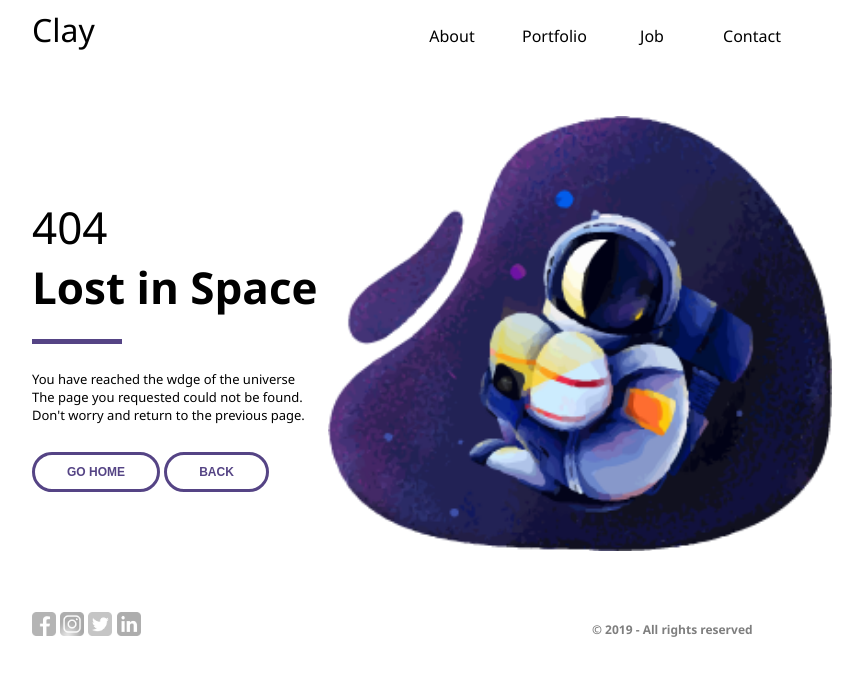
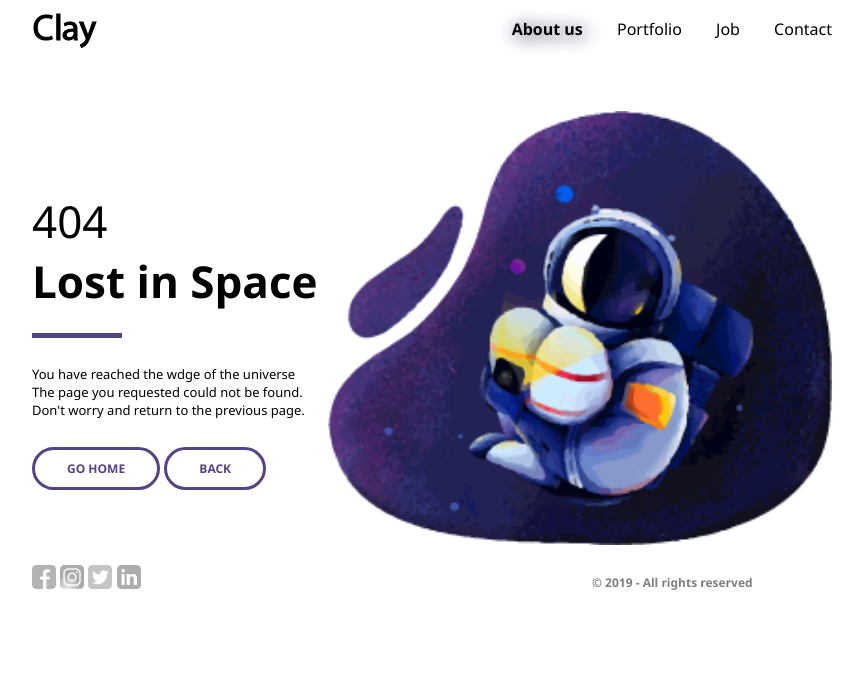
Before and after one commit to Audriusvilnius/Audrius_BIT_40_KD2, a website: page index.html in a window 1280 px wide. Shown: the whole page, without its empty margins (208-1071 px from the left). Drawn offline with Linux system fonts and the light colour scheme.

Commit message:
Chane nav and bottom

```diff
--- a/Style/main.css
+++ b/Style/main.css
@@ -1,14 +1,157 @@
-.conteiner{
+.conteiner {
     width: 800px;
     margin-left: calc(50% - 400px);
     font-family: 'Segoe UI', Tahoma, Geneva, Verdana, sans-serif;
+    display: inline-block;
+}
+
+.logo {
+    width: 50%;
+    object-fit: contain;
+    object-position: top left;
+    object-fit: cover;
+}
+
+.main-menu {
+    float: right;
+    font-size: 16px;
+    line-height: 20px;
+    padding-top: 11px;
+}
+
+.main-menu>.link:nth-child(1) {
+    font-weight: bold;
+    text-shadow: 2px 2px 17px #221547;
+    margin-left: 0;
+}
+
+.no-margin {
+    margin-left: 0;
+}
+.main-menu > .link {
+    color: #000;
+    margin-left: 30px;
+    text-decoration: none;
+}
+
+/* .main-menu>.underline {
+    text-shadow: 2px 2px 17px #221547;
+} */
+
+.link {
+    text-decoration: none;
+    color: #000;
 }
 
 main {
-    padding-bottom: 120px;
+    padding-bottom: 20px;
 }
 
-.h1_header {
+p:hover,
+h1:hover,
+.link:hover {
+    text-shadow: 2px 2px 17px #221547;
+}
+
+span {
+    font-weight: lighter
+}
+
+.border {
+    width: 90px;
+    margin-top: 0%;
+    margin-bottom: 9%;
+    border-bottom: 5px solid #554485;
+}
+
+.letf_size_content {
+    width: 37%;
+    display: inline-block;
+}
+
+.right_size_content {
+    width: 63%;
+    float: right;
+    padding-top: 7%;
+}
+
+.wellcom_text {
+    font-size: 44px;
+    font-weight: bold;
+    margin-bottom: 0%;
+    margin-top: 0%;
+    padding-top: 46%;
+}
+
+.massege {
+    font-size: 13px;
+    text-align: justify;
+}
+
+.button_go_home,
+.button_back {
+    padding: 10px 32px;
+    text-align: center;
+    text-decoration: none;
+    display: inline-block;
+    font-size: 12px;
+    border-radius: 80px;
+    border-style: solid;
+    font-weight: bold;
+    border-width: 3px;
+    margin-top: 5%;
+    border-color: #554485;
+    text-transform: uppercase;
+}
+
+.button_go_home {
+    background-color: #fff;
+    color: #554485;
+    padding: 10px 32px;
+}
+
+.button_back {
+    background-color: #fff;
+    color: #554485;
+    padding: 10px 32px;
+}
+
+.button_go_home:hover,
+.button_back:hover {
+    background-color: #554485;
+    color: #fff;
+    padding: 10px 32px;
+}
+
+.img_footer {
+    display: inline-block;
+    width: 3%;
+    filter: grayscale(100%);
+    margin-left: 15px;
+    opacity: 0.5;
+    margin: 0%;
+}
+
+.img_footer:hover {
+    filter: grayscale(0%);
+    opacity: 1;
+}
+
+.COPYRIGHT_SIGN {
+    width: 170px;
+    float: right;
+    font-size: 12px;
+    font-weight: bold;
+    margin: -20px;
+    padding-right: 90px;
+    left: 0;
+    opacity: 0.5;
+}
+
+
+/* Paridinio varinao stiliai
+
+/* .h1_header {
     display: inline-block;
     margin-top: 0px;
     font-weight: lighter;
@@ -43,106 +186,4 @@ li a {
 
 li a:hover {
     text-shadow: 2px 2px 17px #221547;
-}
-
-p:hover {
-    text-shadow: 2px 2px 17px #221547;
-}
-
-span {
-    font-weight: lighter
-}
-
-button {
-    padding: 10px 32px;
-    text-align: center;
-    text-decoration: none;
-    display: inline-block;
-    font-size: 12px;
-    border-radius: 80px;
-    border-style: solid;
-    font-weight: bold;
-    border-width: 3px;
-    margin-top: 5%;
-    border-color: #554485;
-}
-
-.border {
-    width: 90px;
-    margin-top: 0%;
-    margin-bottom: 9%;
-    border-bottom: 5px solid #554485;
-}
-
-.letf_size_content {
-    width: 37%;
-    display: inline-block;
-}
-
-.right_size_content {
-    width: 63%;
-    float: right;
-    padding-top: 7%;
-}
-
-.wellcom_text {
-    font-size: 44px;
-    font-weight: bold;
-    margin-bottom: 0%;
-    margin-top: 0%;
-    padding-top: 46%;
-}
-
-.massege {
-    font-size: 13px;
-    text-align: justify;
-}
-
-.butto_go_home {
-    background-color: #fff;
-    color: #554485;
-    padding: 10px 32px;
-}
-
-.butto_go_home:hover {
-    background-color: #554485;
-    color: #fff;
-    padding: 10px 32px;
-}
-
-.butto_back {
-    background-color: #fff;
-    color: #554485;
-    padding: 10px 32px;
-}
-
-.butto_back:hover {
-    background-color: #554485;
-    color: white;
-    padding: 10px 32px;
-}
-
-.img_footer {
-    display: inline-block;
-    width: 3%;
-    filter: grayscale(100%);
-    margin-left: 15px;
-    opacity: 0.5;
-    margin: 0%;
-}
-
-.img_footer:hover {
-    filter: grayscale(0%);
-    opacity: 1;
-}
-
-.COPYRIGHT_SIGN {
-    width: 170px;
-    float: right;
-    font-size: 12px;
-    font-weight: bold;
-    margin: -20px;
-    padding-right: 90px;
-    left: 0;
-    opacity: 0.5;
-}
+} */
--- a/index.html
+++ b/index.html
@@ -12,23 +12,21 @@
 
 <body>
     <header class="conteiner">
-        <div>
-            <h1 class="h1_header">Clay</h1>
-            <!-- optimalesnis variantas !
-            <nav>
-                <a href="#">Link</a>
-                <a href="#">Link</a>
-                <a href="#">Link</a>
-                <a href="#">Link</a>
+            <img clas="logo" src="./image/logo.png" alt="logo">
+            <nav class="main-menu">
+                <a class="link underline" href="./image/comingsoon.png">About us</a>
+                <a class="link" href="./image/comingsoon.png">Portfolio</a>
+                <a class="link" href="./image/comingsoon.png">Job</a>
+                <a class="link" href="./image/comingsoon.png">Contact</a>
             </nav>
-        -->
-            <ul>
+
+            <!-- <ul>
                 <li><a href="./image/comingsoon.png">Contact</a></li>
                 <li><a href="./image/comingsoon.png">Job</a></li>
                 <li><a href="./image/comingsoon.png">Portfolio</a></li>
                 <li><a href="./image/comingsoon.png">About</a></li>
             </ul>
-        </div>
+        </div> -->
     </header>
     <main class="conteiner">
         <div class="letf_size_content">
@@ -38,10 +36,12 @@
             <p class="massege">You have reached the wdge of the universe<br>
                 The page you requested could not be found. <br>
                 Don't worry and return to the previous page. </p>
-            <form>
-                <button formaction="https://en.wikipedia.org/wiki/Lost_in_Space" class="butto_go_home">GO HOME</button>
-                <button formaction="https://google.com" class="butto_back">BACK</button>
-            </form>
+            <!-- <form>
+                <button formaction="https://en.wikipedia.org/wiki/Lost_in_Space" class="button_go_home">GO HOME</button>
+                <button formaction="https://google.com" class="button_back">BACK</button>
+            </form> -->
+            <a class="button_go_home" href="https://en.wikipedia.org/wiki/Lost_in_Space">go home</a>
+            <a class="button_back" href="https://google.com" >back</a>
         </div>
         <img class="right_size_content" src="./image/Kosmonautas.png" alt="Astronautas">
 
```
Also changed, not shown: image/image_temp/logo.png (added), image/logo.png (added), 1 other file.
